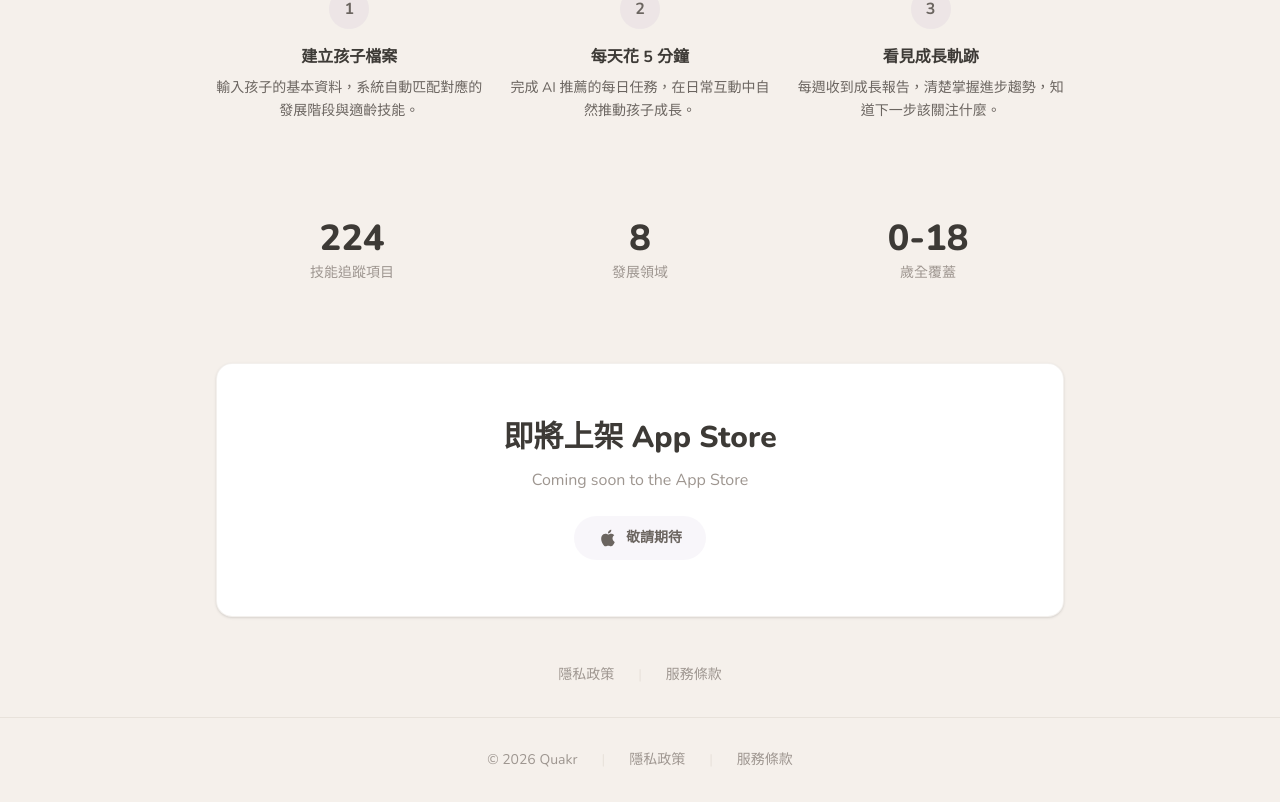
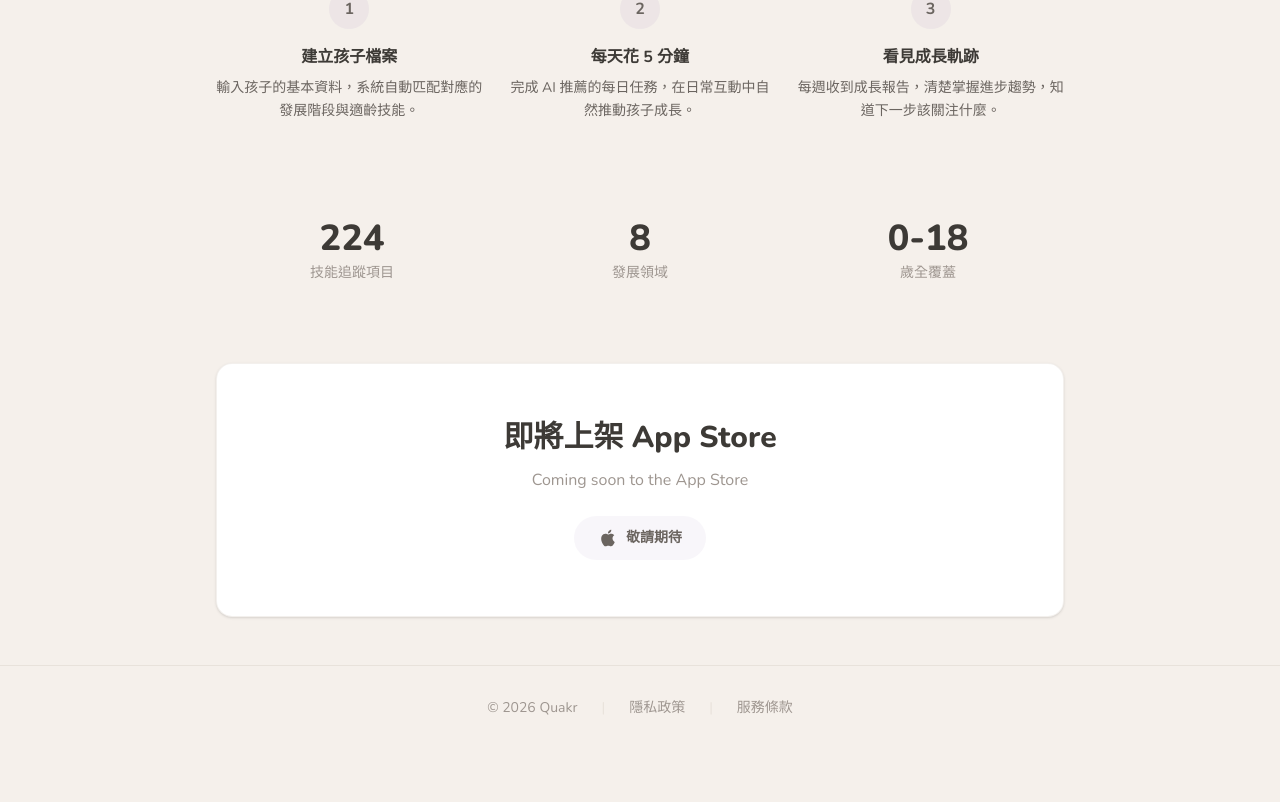
Before and after one commit to quakrliu/bloompath-web, a Next.js app: page / in a window 1280 px wide. Shown: the part 2618-3420 px from the top of the page. After the commit the page ends 3368 px from the top, so only its background shows below. Built offline with nearby package versions, Linux system fonts and the light colour scheme.

Commit message:
fix: remove duplicate legal links from home page
Footer already provides Privacy Policy and Terms of Service links.

Co-Authored-By: Claude Opus 4.6 <noreply@anthropic.com>

```diff
--- a/src/app/page.tsx
+++ b/src/app/page.tsx
@@ -1,7 +1,6 @@
 "use client";
 
 import Image from "next/image";
-import Link from "next/link";
 import { useTranslation } from "@/components/LanguageProvider";
 
 /* ── SVG Icons (Morandi palette) ── */
@@ -265,18 +264,7 @@ export default function Home() {
         </div>
       </section>
 
-      {/* Legal links */}
-      <section className="max-w-4xl mx-auto px-6 pb-8">
-        <div className="flex items-center justify-center gap-6 text-sm text-text-muted">
-          <Link href="/privacy" className="hover:text-primary-dark transition-colors">
-            {t.common.privacyPolicy}
-          </Link>
-          <span className="text-border">|</span>
-          <Link href="/terms" className="hover:text-primary-dark transition-colors">
-            {t.common.termsOfService}
-          </Link>
-        </div>
-      </section>
+
     </main>
   );
 }
```
